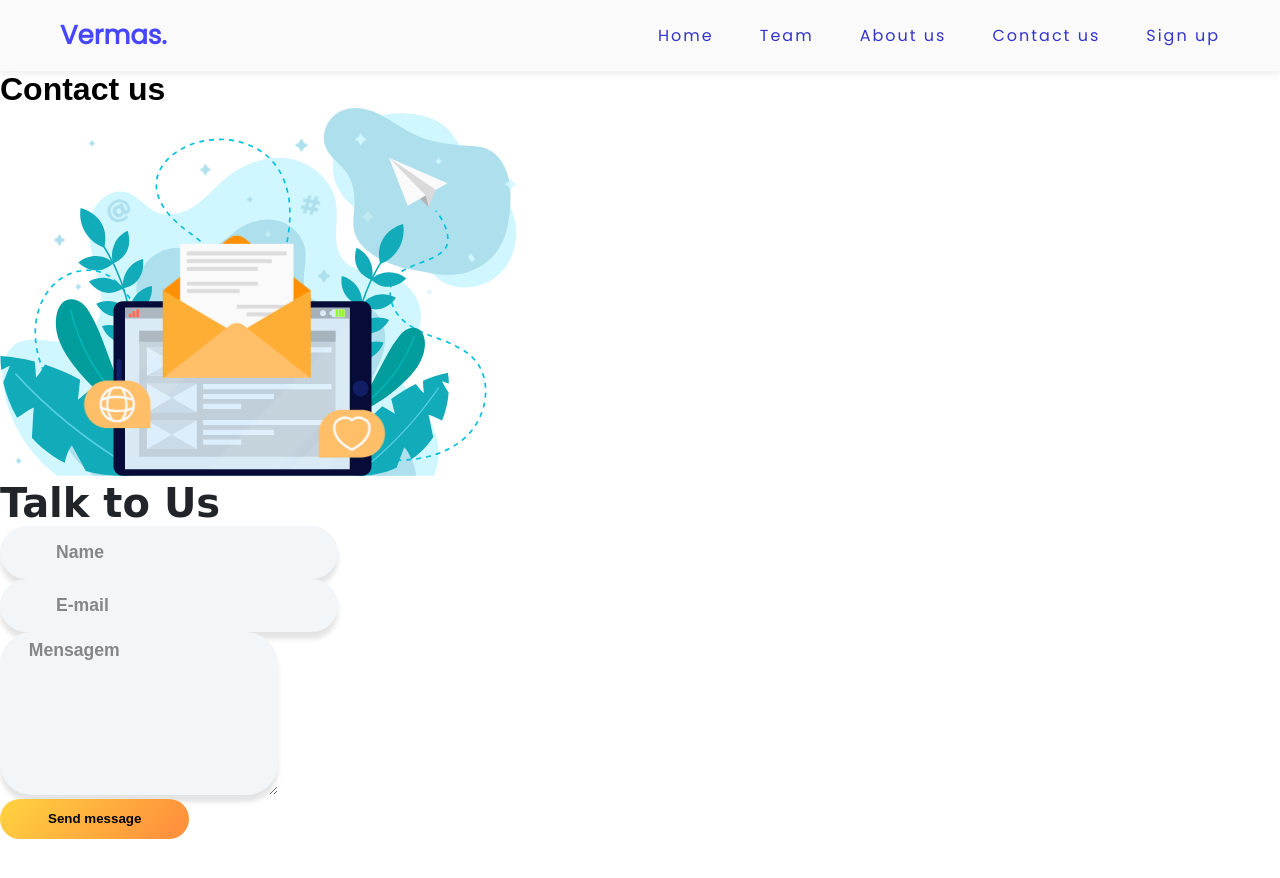
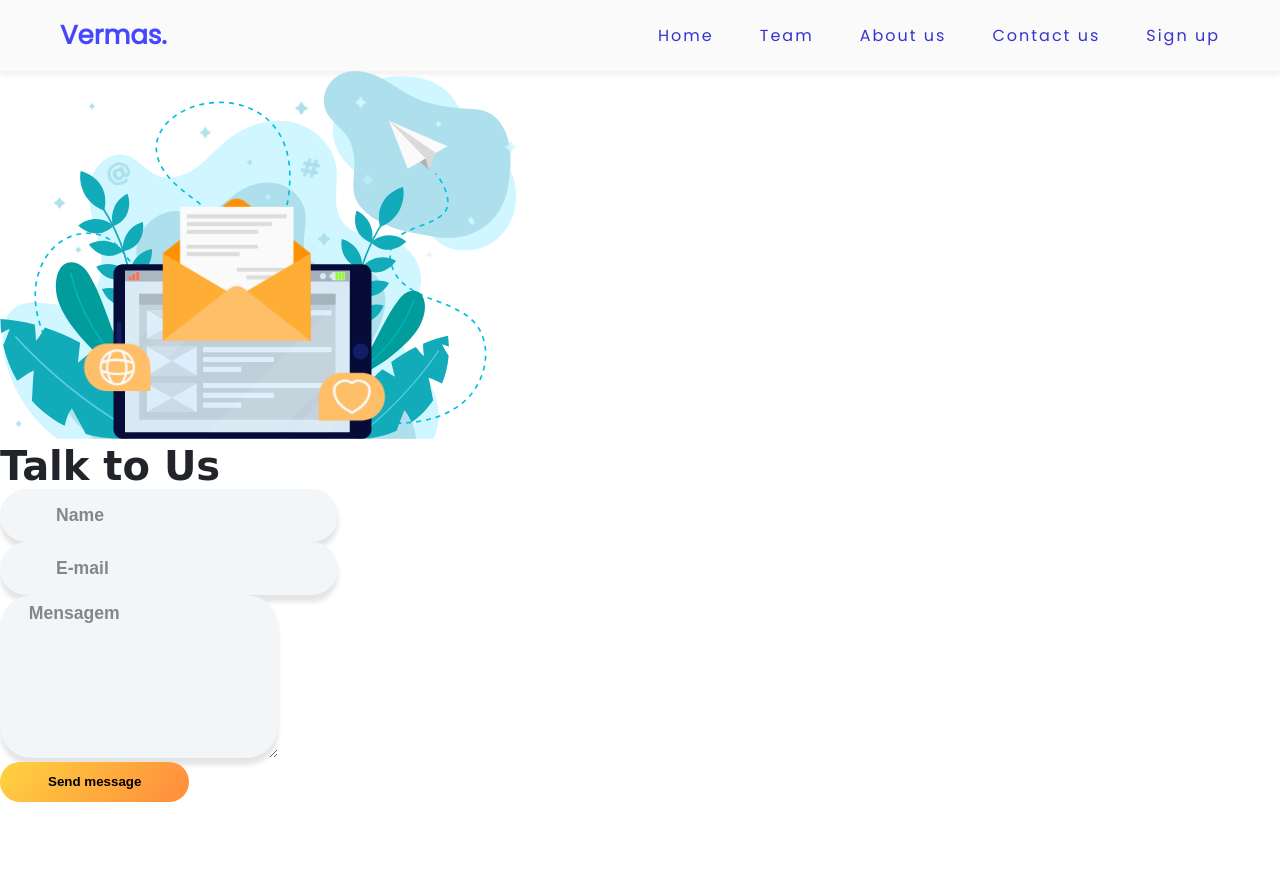
Before and after one commit to sourabhverma05/my-project, a plain HTML site: page contactus.html in a window 1280 px wide. Drawn offline with nearby package versions, Linux system fonts and the light colour scheme; some icons are missing; a web font is replaced by a local one.

Commit message:
Update contactus.html

```diff
--- a/contactus.html
+++ b/contactus.html
@@ -23,15 +23,7 @@
             <li class="nav__link"><a href="sign_up.html">Sign up</a></li>
         </ul>
     </header>
-    <h1 id="heading">Contact us</h1>
-
 <div class="container d-flex justify-content-center align-items-center">
-
-	<!-- // SVG
-					from: https://www.freepik.com/free-vector/new-message-concept-landing-page_5777076.htm
-  -------------------------------------------------------------
-  -- Note: need to use inline svg to manipulate its components
-  ------------------------------------------------------------>
 
 	<svg xmlns="http://www.w3.org/2000/svg" viewBox="0 0 790 563" fill="none">
 			<g id="Image">
```
